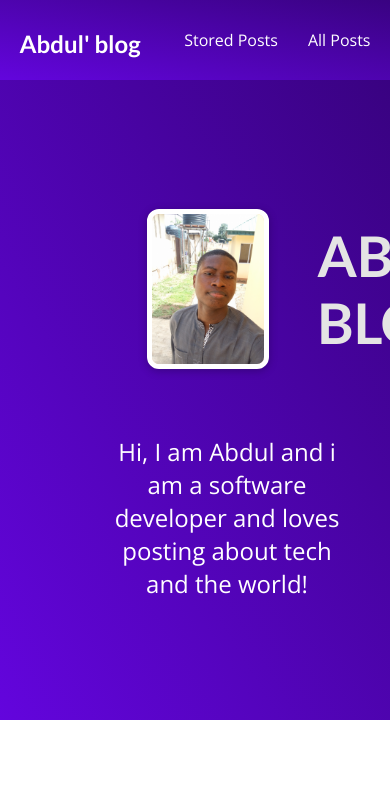
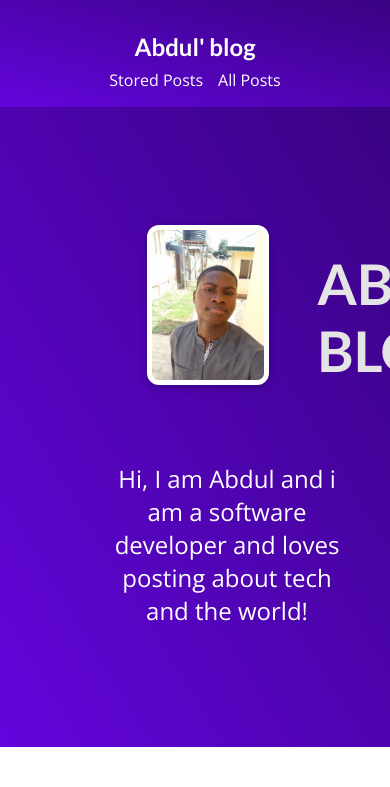
Before and after one commit to Abdul-abiola/django-blog-site, a Django app: page / in a window 390 px wide; the page is wider, and only the part inside the window is pictured. Shown: the top 787 px of that part. Run offline with Django 5.2, Linux system fonts and the light colour scheme; data that the repository does not hold is empty.

Commit message:
Update index.css

```diff
--- a/blog/static/blog/index.css
+++ b/blog/static/blog/index.css
@@ -1,6 +1,6 @@
 #main-navigation {
   width: 100%;
-  height: 5rem;
+  min-height: 5rem;
   background: linear-gradient(to right top, #6305dd, #390281);
   display: flex;
   justify-content: space-between;
@@ -146,3 +146,24 @@
   font-size: 1.5rem;
   color: #353535;
 }
+
+@media (max-width:768px) {
+  #main-navigation{
+    flex-direction: column;
+    padding: 1rem;
+    height: auto;
+  }
+  #main-navigation h1{
+    margin-bottom: 0.5rem;
+    font-size: 1.5rem;
+  }
+  #main-navigation nav{
+    margin-left: 0;
+    gap: 15px;
+  }
+  #welcome img {
+    margin-right: 0;
+    margin-bottom: 1.5rem;
+    max-width: 80%;
+  }
+}
```
